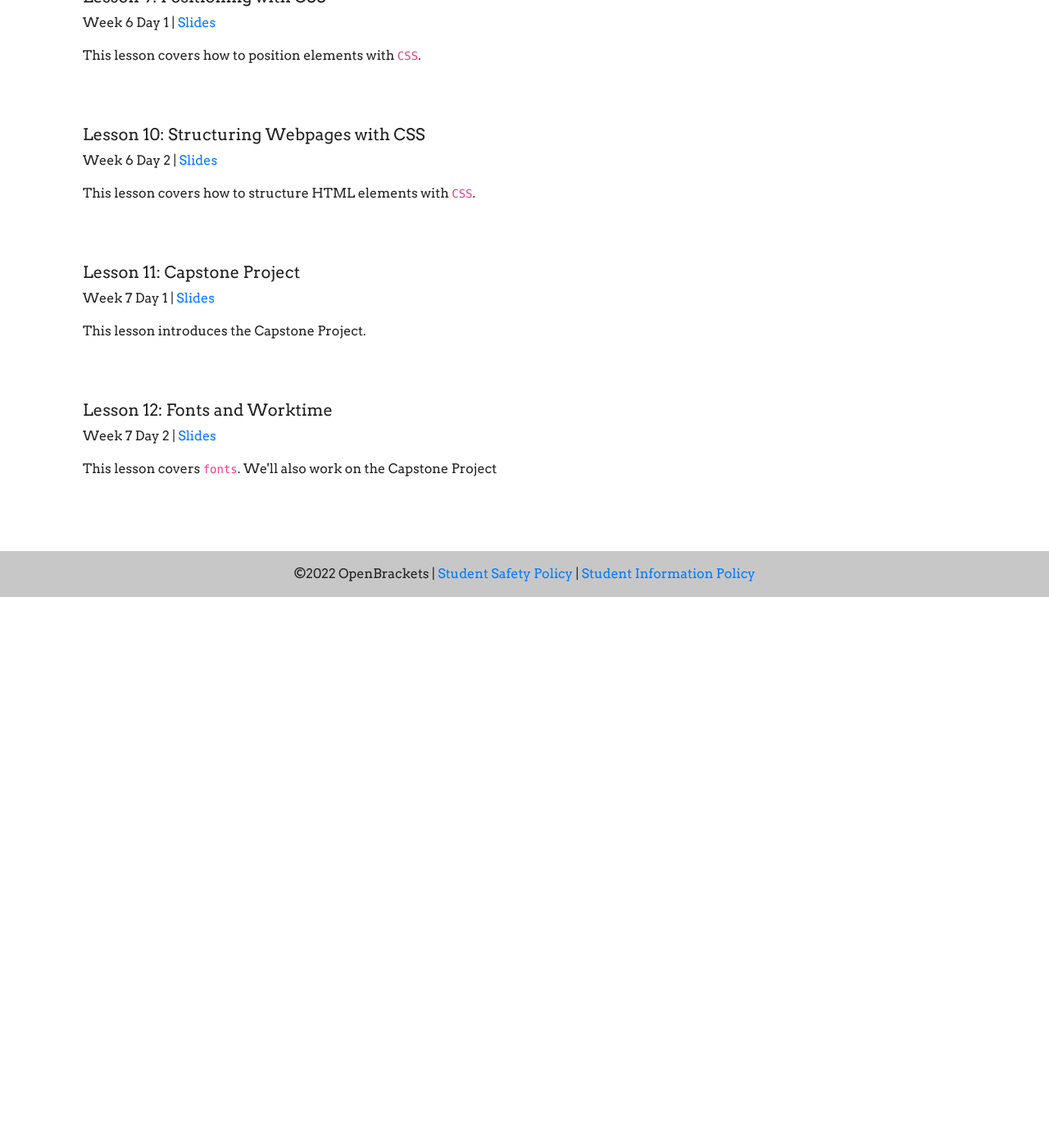
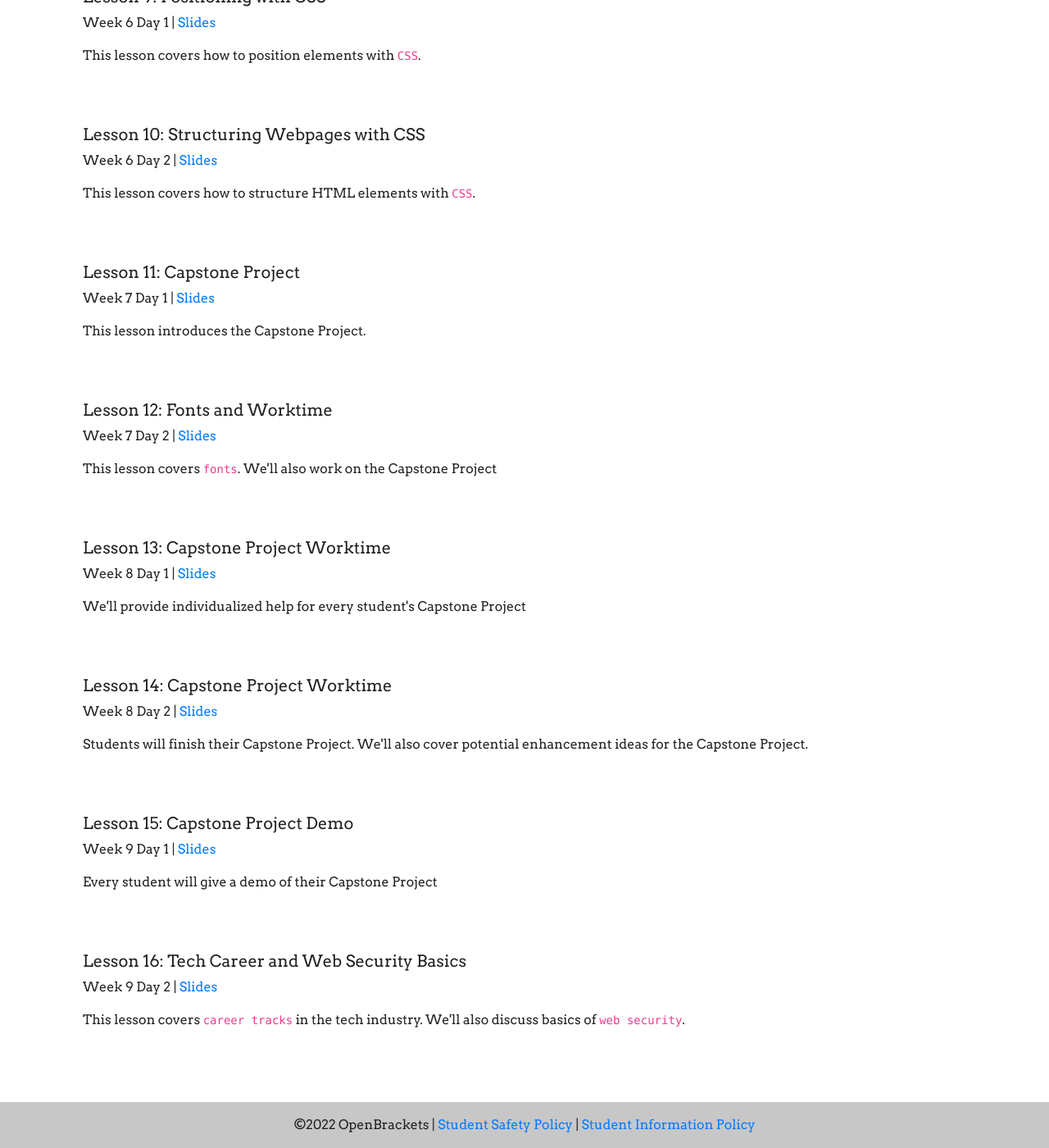
Before and after one commit to qpwoeirut/OpenBrackets-website, a Jekyll site: the page built from spring2022/beginningWebDevelopment.html, in a window 1280 px wide and 1400 px high, scrolled down 1865 px. Shown: the whole window at 82% size. Built offline with Jekyll 4.4.1, drawn with Linux system fonts in a browser that asks for light colours; before the commit the page ends 2593 px from its top, so only the background shows below that.

Commit message:
Add final 4 lessons for beginning web

```diff
--- a/spring2022/beginningWebDevelopment.html
+++ b/spring2022/beginningWebDevelopment.html
@@ -155,3 +155,47 @@ navbarHighlight: spring2022
         <br>
     </div>
 </div>
+<div class="col-12 media">
+    <div class="media-body">
+        <h5 class="mt-0">Lesson 13: Capstone Project Worktime</h5>
+        <p>Week 8 Day 1 | <a
+                href="https://docs.google.com/presentation/d/1SxWTZfkqYihwybPfjzTF1-LIYKmXcGOWMDDPHE3GT7s"
+                target="_blank">Slides</a></p>
+        <p>We'll provide individualized help for every student's Capstone Project
+        </p>
+        <br>
+    </div>
+</div>
+<div class="col-12 media">
+    <div class="media-body">
+        <h5 class="mt-0">Lesson 14: Capstone Project Worktime</h5>
+        <p>Week 8 Day 2 | <a
+                href="https://docs.google.com/presentation/d/1vTP2IeYwCQdNpRE1jHZe0WE4IWTiIclmp8Igw2fhuI8"
+                target="_blank">Slides</a></p>
+        <p>Students will finish their Capstone Project. We'll also cover potential enhancement ideas for the Capstone Project.
+        </p>
+        <br>
+    </div>
+</div>
+<div class="col-12 media">
+    <div class="media-body">
+        <h5 class="mt-0">Lesson 15: Capstone Project Demo</h5>
+        <p>Week 9 Day 1 | <a
+                href="https://docs.google.com/presentation/d/1pbtJq9_PlSAPmFB5tNm7LWE4fiJXbzDrRL2aek1DpoI"
+                target="_blank">Slides</a></p>
+        <p>Every student will give a demo of their Capstone Project
+        </p>
+        <br>
+    </div>
+</div>
+<div class="col-12 media">
+    <div class="media-body">
+        <h5 class="mt-0">Lesson 16: Tech Career and Web Security Basics</h5>
+        <p>Week 9 Day 2 | <a
+                href="https://docs.google.com/presentation/d/1kM1vt79yEzQS6lQvTzVUG9m4UMV5ZUlkMWs8bhd94UA"
+                target="_blank">Slides</a></p>
+        <p>This lesson covers <code>career tracks</code> in the tech industry. We'll also discuss basics of <code>web security</code>.
+        </p>
+        <br>
+    </div>
+</div>
```
